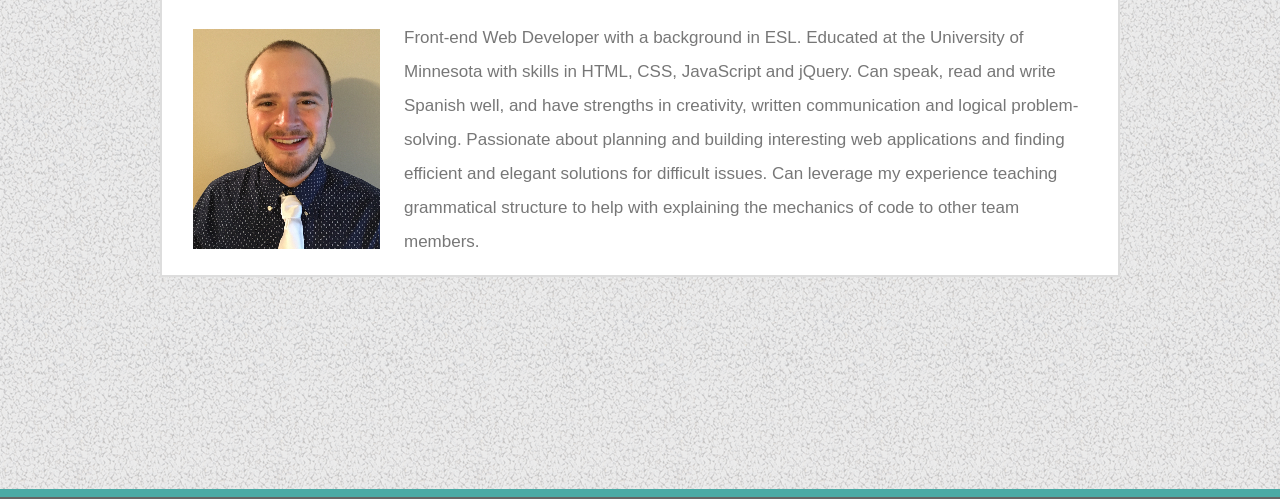
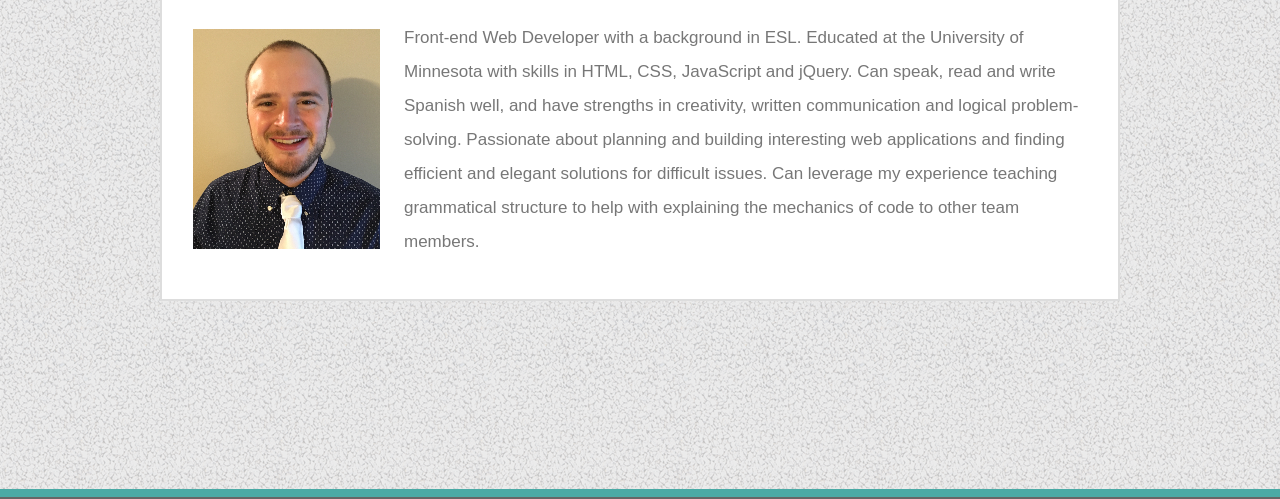
Before and after one commit to ajdlm/ajdlm.github.io, a website: page index.html in a window 1280 px wide. Shown: the part 191-690 px from the top of the page. Drawn offline with nearby package versions, Linux system fonts and the light colour scheme.

Commit message:
Fixed a margin I accidentally messed up

```diff
--- a/index.html
+++ b/index.html
@@ -76,7 +76,7 @@
             <img id="profPic" src="assets/images/profile-picture.jpg" alt="profile picture" />
           </div>
 
-          <p id="summaryText" class="text-primary mx-3 mt-4" style="line-height: 2;">Front-end Web Developer with a background in ESL.
+          <p id="summaryText" class="text-primary mx-3 pb-3 my-4" style="line-height: 2;">Front-end Web Developer with a background in ESL.
             Educated at the University of Minnesota with skills in HTML, CSS, JavaScript and jQuery. Can speak, read and
             write Spanish well, and have strengths in creativity, written communication and logical problem-solving.
             Passionate about planning and building interesting web applications and finding efficient and elegant
```
